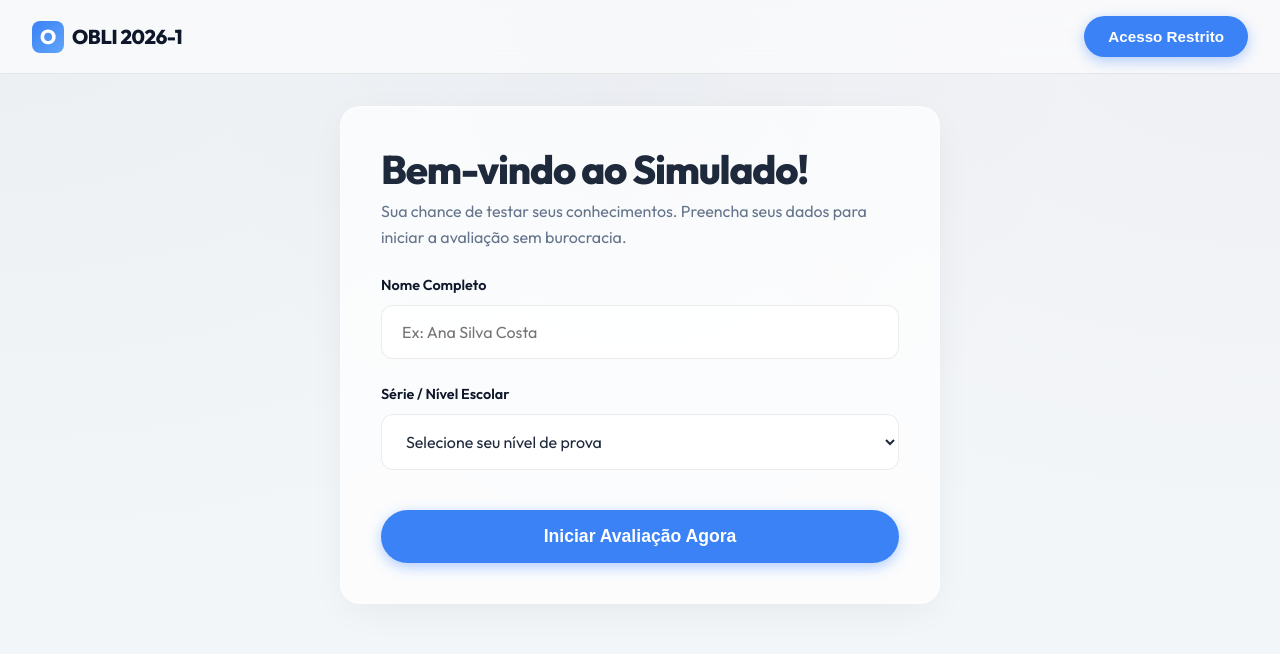
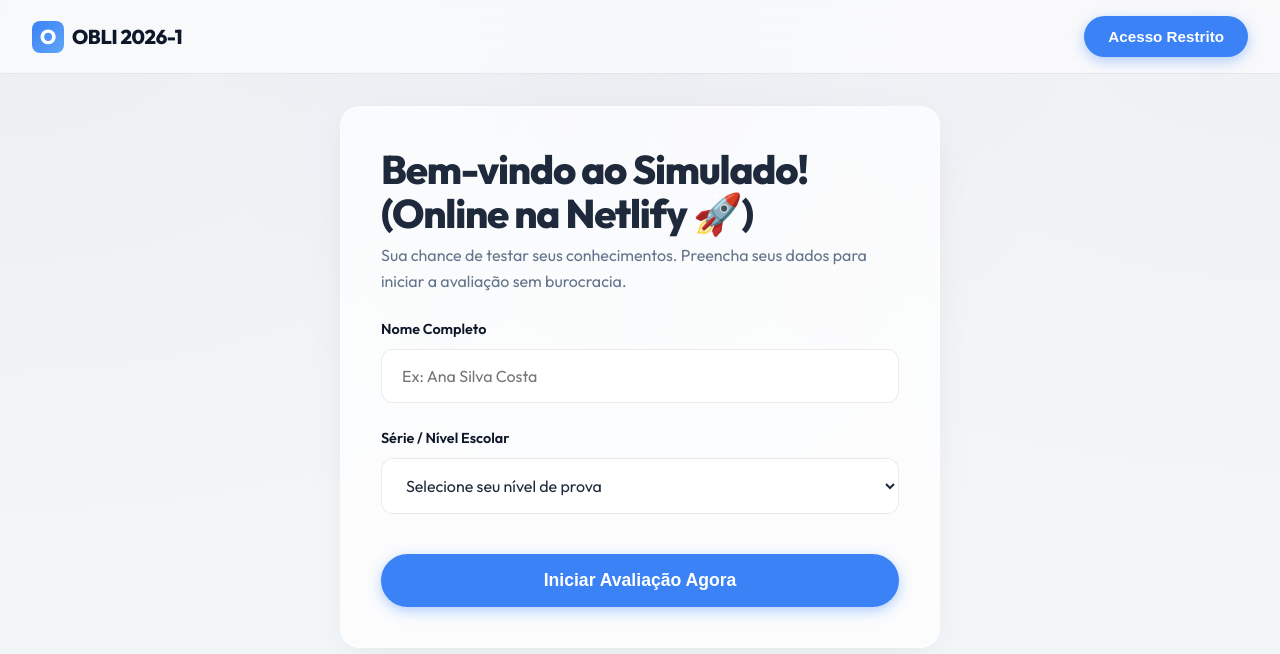
Before and after one commit to 1Welcorn/simulado-nsl, a website built with Vite: page index.html in a window 1280 px wide. Built offline with nearby package versions, Linux system fonts and the light colour scheme; some packages are replaced by stand-ins of ours; no server answers; the database is empty.

Commit message:
Teste na pagina principal index.html

```diff
--- a/index.html
+++ b/index.html
@@ -455,7 +455,7 @@
        ========================================== -->
   <main id="view-student-gate" class="view-section">
     <div class="glass-card">
-      <h1>Bem-vindo ao Simulado!</h1>
+      <h1>Bem-vindo ao Simulado! (Online na Netlify 🚀)</h1>
       <p>Sua chance de testar seus conhecimentos. Preencha seus dados para iniciar a avaliação sem burocracia.</p>
 
       <form id="student-form">
```
